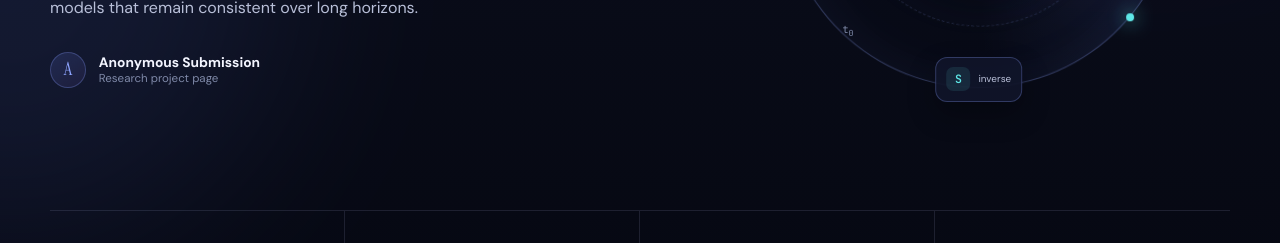
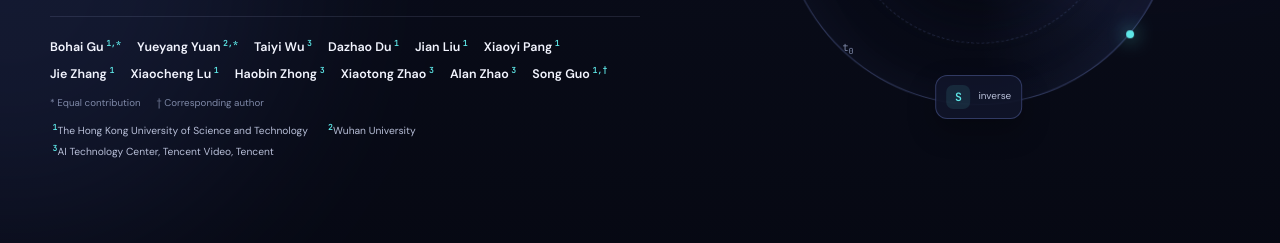
Before and after one commit to NevSNev/Worldcycle, a plain HTML site: page index.html in a window 1280 px wide. Shown: the part 493-736 px from the top of the page. Drawn offline with Linux system fonts and the light colour scheme.

Commit message:
fix: add authors and crop paper figures

```diff
--- a/index.html
+++ b/index.html
@@ -46,9 +46,27 @@
           <h1>World<span>Cycle</span></h1>
           <p class="hero-title">Self-Verifiable Reinforcement Learning for Long-Horizon Video World Models</p>
           <p class="hero-lede">Turn reversible action cycles into dense, annotation-free supervision for world models that remain consistent over long horizons.</p>
-          <div class="submission-line">
-            <span class="submission-avatar" aria-hidden="true">A</span>
-            <span><strong>Anonymous Submission</strong><small>Research project page</small></span>
+          <div class="authors-block" aria-label="Authors and affiliations">
+            <div class="authors-list">
+              <span>Bohai Gu<sup>1,*</sup></span>
+              <span>Yueyang Yuan<sup>2,*</sup></span>
+              <span>Taiyi Wu<sup>3</sup></span>
+              <span>Dazhao Du<sup>1</sup></span>
+              <span>Jian Liu<sup>1</sup></span>
+              <span>Xiaoyi Pang<sup>1</sup></span>
+              <span>Jie Zhang<sup>1</sup></span>
+              <span>Xiaocheng Lu<sup>1</sup></span>
+              <span>Haobin Zhong<sup>3</sup></span>
+              <span>Xiaotong Zhao<sup>3</sup></span>
+              <span>Alan Zhao<sup>3</sup></span>
+              <span>Song Guo<sup>1,†</sup></span>
+            </div>
+            <div class="author-notes"><span>* Equal contribution</span><span>† Corresponding author</span></div>
+            <div class="affiliations-list">
+              <span><sup>1</sup>The Hong Kong University of Science and Technology</span>
+              <span><sup>2</sup>Wuhan University</span>
+              <span><sup>3</sup>AI Technology Center, Tencent Video, Tencent</span>
+            </div>
           </div>
         </div>
 
@@ -365,15 +383,16 @@
         <div class="section-heading reveal">
           <span class="section-index">06 / Citation</span>
           <h2 id="citation-title">Build on the<br><em>closed loop.</em></h2>
-          <p class="citation-note">Citation metadata will be updated when the anonymous submission becomes public.</p>
+          <p class="citation-note">Citation metadata will be updated when a public paper identifier becomes available.</p>
         </div>
         <div class="code-card reveal reveal-delay-sm">
           <div class="code-card__head"><span>BibTeX</span><button type="button" data-copy-citation aria-label="Copy BibTeX citation"><span aria-hidden="true">□</span> Copy</button></div>
-          <pre><code id="bibtex">@misc{anonymous_worldcycle,
+          <pre><code id="bibtex">@misc{gu_worldcycle,
   title  = {WorldCycle: Self-Verifiable Reinforcement Learning
             for Long-Horizon Video World Models},
-  author = {Anonymous},
-  note   = {Anonymous submission}
+  author = {Bohai Gu and Yueyang Yuan and Taiyi Wu and Dazhao Du
+            and Jian Liu and Xiaoyi Pang and Jie Zhang and Xiaocheng Lu
+            and Haobin Zhong and Xiaotong Zhao and Alan Zhao and Song Guo}
 }</code></pre>
           <p class="copy-status" role="status" aria-live="polite" data-copy-status></p>
         </div>
@@ -385,7 +404,7 @@
     <div class="container">
       <a class="brand" href="#overview"><span class="brand-mark" aria-hidden="true"></span><span>World<span>Cycle</span></span></a>
       <p>Self-verifiable reinforcement learning for long-horizon video world models.</p>
-      <span>Anonymous research submission</span>
+      <span>WorldCycle research project</span>
     </div>
   </footer>
 </body>
--- a/styles/main.css
+++ b/styles/main.css
@@ -303,28 +303,55 @@ img, video { max-width: 100%; }
   line-height: 1.8;
 }
 
-.submission-line {
-  display: flex;
-  align-items: center;
-  gap: 0.8rem;
-  color: var(--text-soft);
+.authors-block {
+  max-width: 700px;
+  margin-top: 1.9rem;
+  padding-top: 1.2rem;
+  border-top: 1px solid var(--line);
 }
 
-.submission-line > span:last-child { display: flex; flex-direction: column; line-height: 1.35; }
-.submission-line strong { color: var(--text); font-size: 0.86rem; }
-.submission-line small { color: var(--text-dim); font-size: 0.72rem; }
+.authors-list {
+  display: flex;
+  flex-wrap: wrap;
+  gap: 0.25rem 1rem;
+}
 
-.submission-avatar {
-  width: 36px;
-  height: 36px;
-  display: grid;
-  place-items: center;
-  border: 1px solid var(--line-strong);
-  border-radius: 50%;
-  background: linear-gradient(145deg, rgba(110, 140, 255, 0.16), rgba(168, 118, 255, 0.08));
-  color: var(--blue-bright);
-  font-family: var(--font-display);
-  font-size: 1.15rem;
+.authors-list > span {
+  color: var(--text);
+  font-size: 0.78rem;
+  font-weight: 600;
+  white-space: nowrap;
+}
+
+.authors-list sup,
+.affiliations-list sup {
+  margin-left: 0.16rem;
+  color: var(--cyan);
+  font-family: var(--font-mono);
+  font-size: 0.52rem;
+  font-weight: 600;
+}
+
+.author-notes {
+  margin-top: 0.65rem;
+  display: flex;
+  flex-wrap: wrap;
+  gap: 0.35rem 1rem;
+  color: var(--text-dim);
+  font-size: 0.61rem;
+}
+
+.affiliations-list {
+  margin-top: 0.55rem;
+  display: flex;
+  flex-wrap: wrap;
+  gap: 0.25rem 1.1rem;
+}
+
+.affiliations-list > span {
+  color: var(--text-soft);
+  font-size: 0.64rem;
+  line-height: 1.5;
 }
 
 .cycle-visual {
@@ -521,8 +548,8 @@ img, video { max-width: 100%; }
   box-shadow: var(--shadow);
 }
 
-.paper-figure a { display: block; padding: 1.1rem; }
-.paper-figure img { width: 100%; display: block; border-radius: 8px; }
+.paper-figure a { display: block; }
+.paper-figure img { width: 100%; display: block; }
 .paper-figure figcaption { padding: 1rem 1.3rem 1.15rem; border-top: 1px solid #e2e5ec; background: #f7f8fb; color: #535d71; font-size: 0.78rem; line-height: 1.6; }
 .paper-figure figcaption span { margin-right: 0.45rem; color: #26324c; font-family: var(--font-mono); font-size: 0.66rem; font-weight: 600; letter-spacing: 0.06em; text-transform: uppercase; }
 .paper-figure--wide { margin-top: 3rem; }
@@ -733,7 +760,10 @@ img, video { max-width: 100%; }
   .hero-grid { grid-template-columns: 1fr; }
   .hero-copy { text-align: center; }
   .hero-lede, .hero-title { margin-inline: auto; }
-  .submission-line { justify-content: center; }
+  .authors-block { margin-inline: auto; text-align: center; }
+  .authors-list,
+  .author-notes,
+  .affiliations-list { justify-content: center; }
   .cycle-visual { width: min(84vw, 430px); }
   .hero-stats { grid-template-columns: 1fr 1fr; }
   .hero-stats article:nth-child(2) { border-right: 0; }
@@ -783,7 +813,6 @@ img, video { max-width: 100%; }
   .section-heading--split > p { font-size: 0.83rem; }
   .abstract-copy p { text-align: left; }
   .paper-figure { margin-top: 2.5rem; border-radius: 14px; }
-  .paper-figure a { padding: 0.45rem; }
   .paper-figure figcaption { padding: 0.75rem; font-size: 0.67rem; }
   .task-grid,
   .result-highlights { grid-template-columns: 1fr; }
```
Also changed, not shown: assets/figures/benchmark.png, assets/figures/main.png, assets/figures/training_curve.png, 2 other files.
